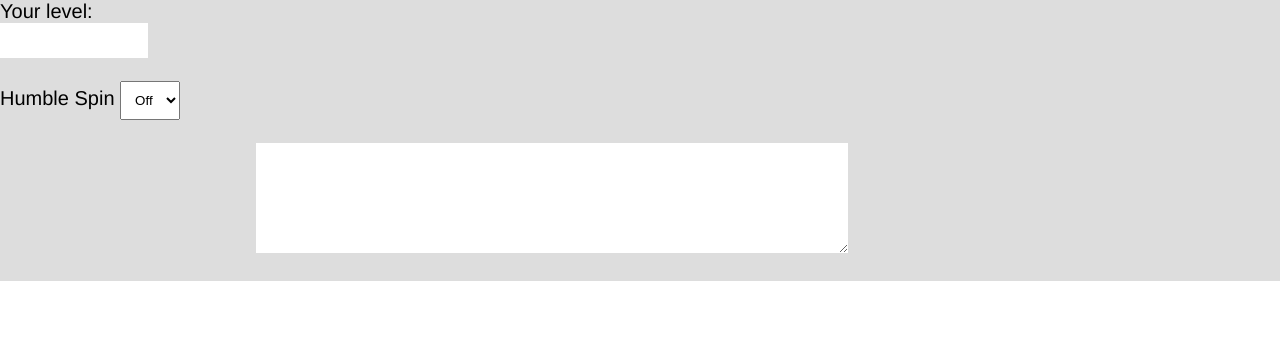
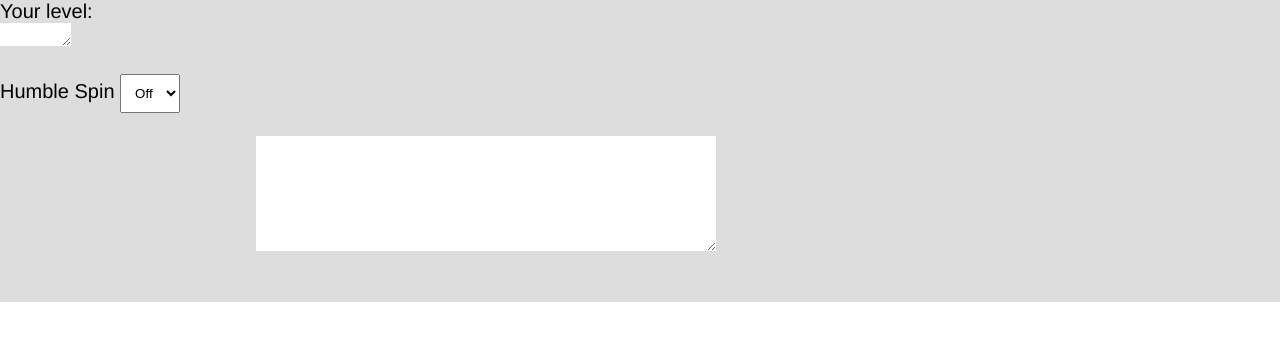
Before and after one commit to DonPiantissimo/dndprankster3, a website: page index.html in a window 1280 px wide. Drawn offline with nearby package versions, Linux system fonts and the light colour scheme; no server answers.

Commit message:
Update index.html

```diff
--- a/index.html
+++ b/index.html
@@ -15,21 +15,23 @@ and open the template in the editor.
             body { font: 20px Helvetica, Arial;}
             form { background: #ddd;}
             form input { border: 0; padding: 10px; width: 10%; margin-right: .5%; }
-            form textarea {border: 0; padding: 40px; width: 40%; height:60%; position:center; margin-left:20%;}
-	form select {padding:10px; margin-right: 10%;}
+            form textarea {border: 0; font: 20px Helvetica, Arial; text-align: center;}
+	    .mainTextBox {position: center; margin-left: 20%}
+	    form select {padding:10px; margin-right: 10%;}
         </style>
     </head>
     <body>
-        <form action="">
+        <form>
             <label for="level">Your level: </label><br/>
-      	<input id="level" type="text" value="" name="level" autocomplete="off" required="required" /><br/><br/>
+      	<textarea id="level" type="text" value="" name="level" cols= 5 rows = 1></textarea><br/><br/>
 	<label for="HumbleSpin">Humble Spin</label>
 	 <select id = "HumbleSpin" name ="HumbleSpin" value="off">
   <option value="off">Off</option>
   <option value="on">On</option>
 </select> <br/><br/>
-	<textarea id="result" name="result" readonly>
-        </textarea><br/><br/>
+	<div class="mainTextBox">
+	<textarea id="result" name="result" cols=40 rows =5 readonly>
+        </textarea></div><br/><br/>
         </form>
             <script src="/socket.io/socket.io.js"></script>
     <script src="http://code.jquery.com/jquery-1.11.1.js"></script>
@@ -39,10 +41,11 @@ and open the template in the editor.
 			document.getElementById("result").value=msg;
 			});
                	document.addEventListener('keypress', function(event) {
-			if (event.keyCode==32)
+			if (event.keyCode==13){
   				sio.emit('spin', document.getElementById("level").value+"|"+document.getElementById("HumbleSpin").value);
-			//	document.getElementById("level").value=event.keyCode;
-
+				document.getElementById("level").value="";
+				//	document.getElementById("level").value=event.keyCode;
+			}
 			});
 	</script>
     </body>
```
